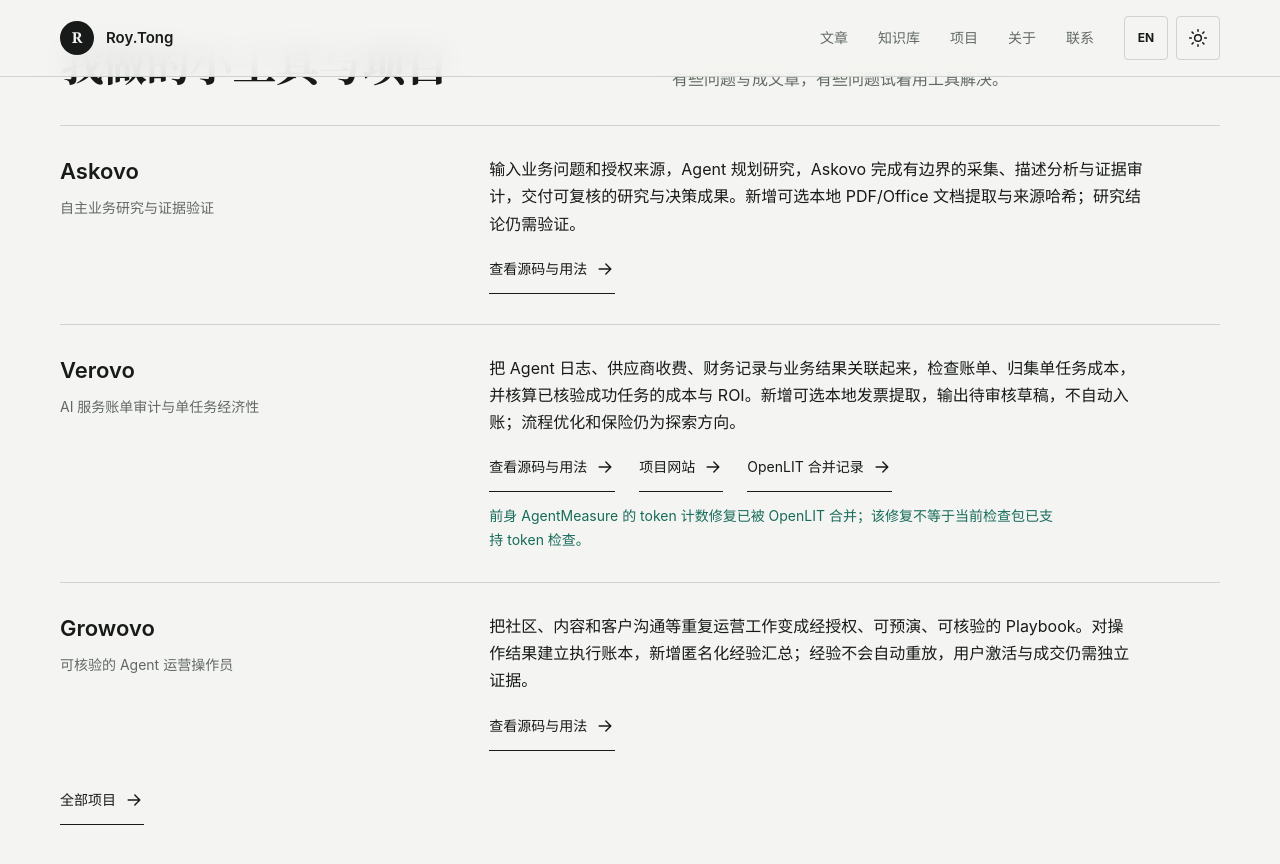
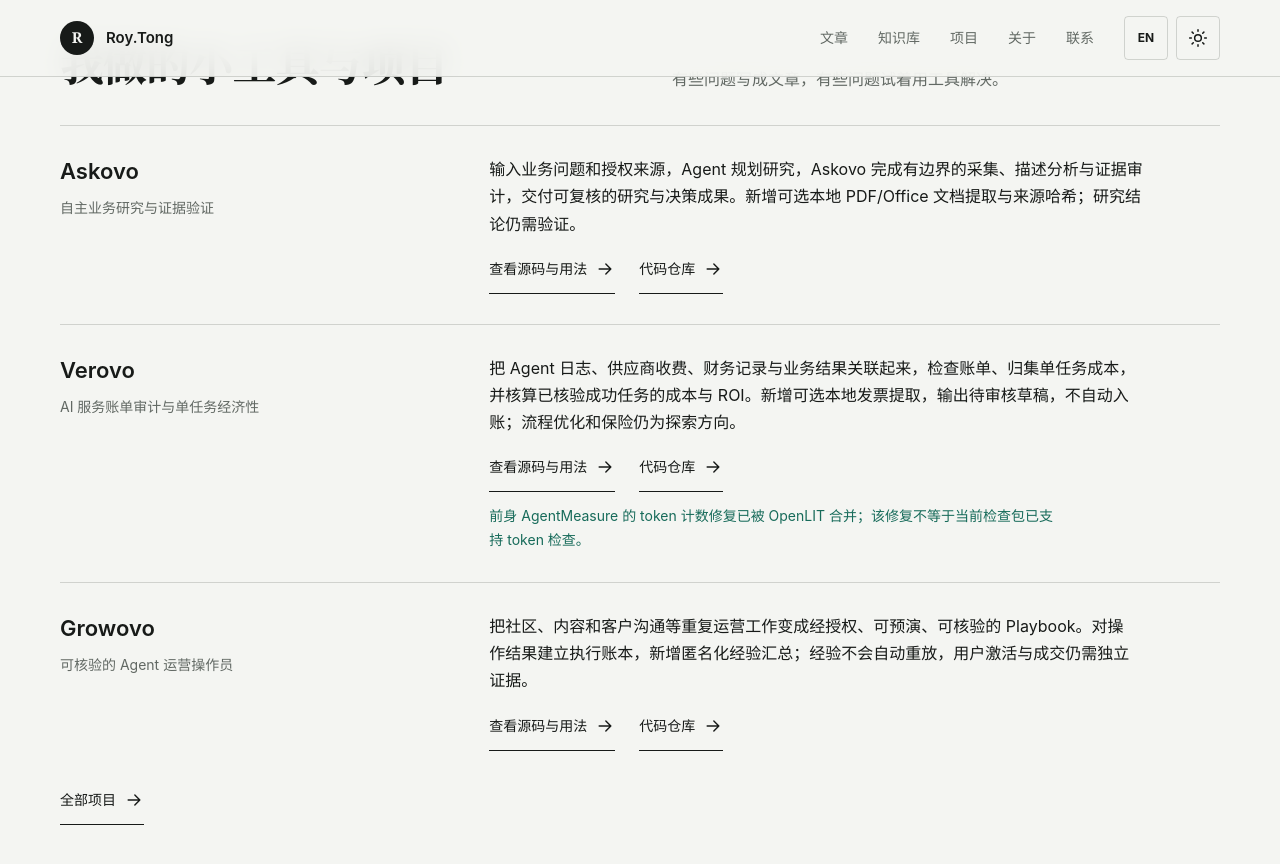
Before and after one commit to roy-tong/roy-tong.github.io, a Jekyll site: the page built from index.html, in a window 1280 px wide and 900 px high, scrolled down 3299 px. Shown: the top 864 px of the window. Built offline with Jekyll 4.4.1, drawn with Linux system fonts in a browser that asks for light colours.

Commit message:
seo: declare product sitemaps in root robots; portfolio links to product sites
- root robots.txt now declares Askovo/Growovo/Verovo sitemaps (project robots
  files live under subpaths crawlers do not read; audit issue A)
- portfolio entries: primary url -> product site, repo moved to links[] with
  bilingual label (audit issue B)

```diff
--- a/_data/portfolio.json
+++ b/_data/portfolio.json
@@ -185,7 +185,7 @@
     {
       "id": "askovo",
       "name": "Askovo",
-      "url": "https://github.com/roy-tong/askovo",
+      "url": "https://roy-tong.github.io/Askovo/",
       "role": {
         "zh": "自主业务研究与证据验证",
         "en": "Autonomous business research & evidence validation"
@@ -194,12 +194,20 @@
         "zh": "输入业务问题和授权来源，Agent 规划研究，Askovo 完成有边界的采集、描述分析与证据审计，交付可复核的研究与决策成果。新增可选本地 PDF/Office 文档提取与来源哈希；研究结论仍需验证。",
         "en": "From a business question and authorized sources, the Agent plans research; Askovo collects and analyzes available data, audits evidence and delivers traceable findings. Optional local PDF/Office intake preserves source hashes; extracted text remains unreviewed."
       },
-      "links": []
+      "links": [
+        {
+          "url": "https://github.com/roy-tong/askovo",
+          "label": {
+            "zh": "代码仓库",
+            "en": "Code"
+          }
+        }
+      ]
     },
     {
       "id": "verovo",
       "name": "Verovo",
-      "url": "https://github.com/roy-tong/verovo",
+      "url": "https://roy-tong.github.io/Verovo/",
       "role": {
         "zh": "AI 服务账单审计与单任务经济性",
         "en": "AI charge assurance & task economics"
@@ -210,17 +218,10 @@
       },
       "links": [
         {
-          "url": "https://roy-tong.github.io/Verovo/",
+          "url": "https://github.com/roy-tong/verovo",
           "label": {
-            "zh": "项目网站",
-            "en": "Project website"
-          }
-        },
-        {
-          "url": "https://github.com/openlit/openlit/pull/1476",
-          "label": {
-            "zh": "OpenLIT 合并记录",
-            "en": "Merged OpenLIT contribution"
+            "zh": "代码仓库",
+            "en": "Code"
           }
         }
       ],
@@ -232,7 +233,7 @@
     {
       "id": "growovo",
       "name": "Growovo",
-      "url": "https://github.com/roy-tong/Growovo",
+      "url": "https://roy-tong.github.io/Growovo/",
       "role": {
         "zh": "可核验的 Agent 运营操作员",
         "en": "Verified agent operations operator"
@@ -241,7 +242,15 @@
         "zh": "把社区、内容和客户沟通等重复运营工作变成经授权、可预演、可核验的 Playbook。对操作结果建立执行账本，新增匿名化经验汇总；经验不会自动重放，用户激活与成交仍需独立证据。",
         "en": "Turn repetitive community, content and communication work into reviewed, authorized playbooks. Record confirmed and uncertain actions, and summarize privacy-safe operational patterns; patterns never auto-replay or prove customer conversion."
       },
-      "links": []
+      "links": [
+        {
+          "url": "https://github.com/roy-tong/Growovo",
+          "label": {
+            "zh": "代码仓库",
+            "en": "Code"
+          }
+        }
+      ]
     },
     {
       "id": "iread",
--- a/robots.txt
+++ b/robots.txt
@@ -4,3 +4,6 @@ Disallow: /assets/images/wechat-contact.jpeg
 Disallow: /assets/images/wechat-tip.jpeg
 
 Sitemap: https://roy-tong.github.io/sitemap.xml
+Sitemap: https://roy-tong.github.io/Askovo/sitemap.xml
+Sitemap: https://roy-tong.github.io/Growovo/sitemap.xml
+Sitemap: https://roy-tong.github.io/Verovo/sitemap.xml
```
